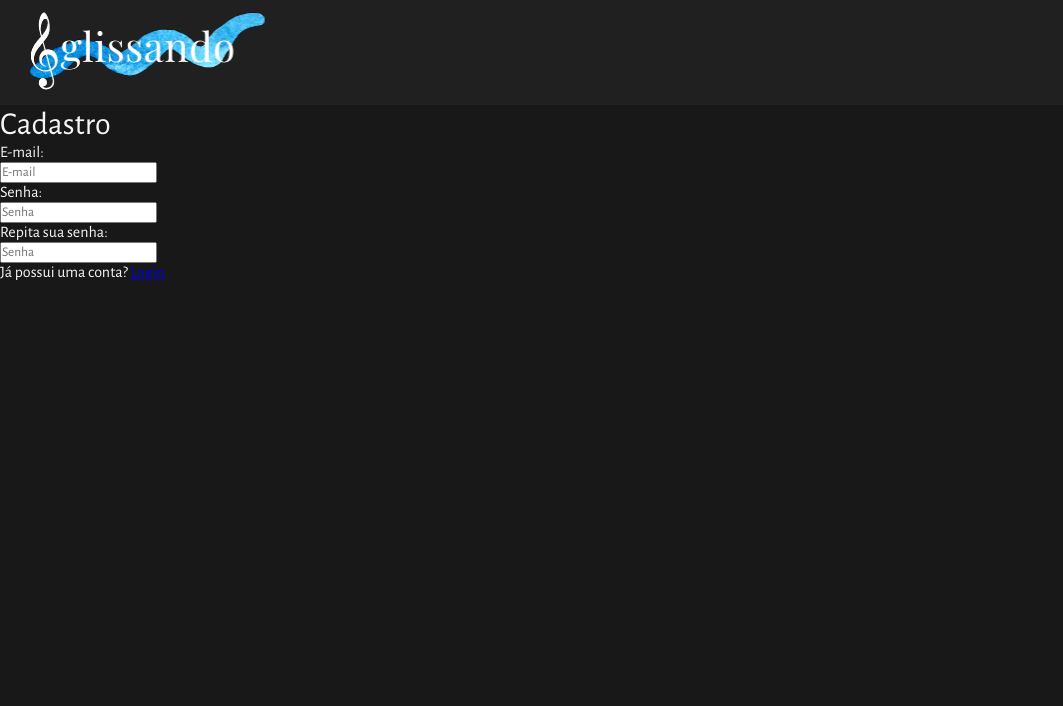
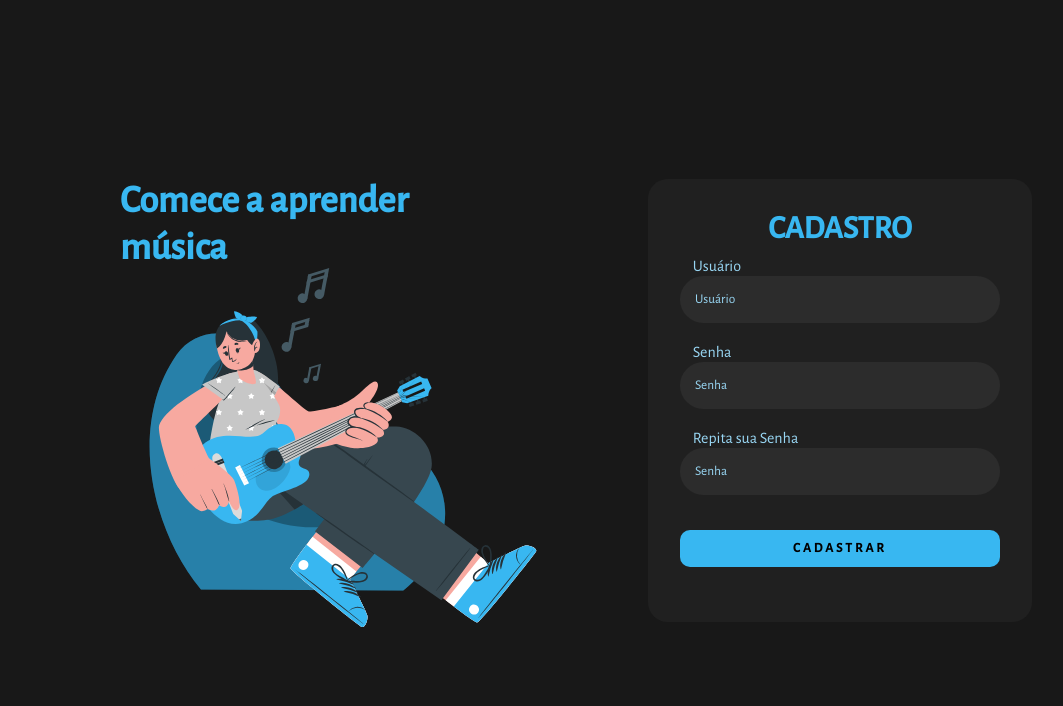
Before and after one commit to JukioNT/GlissandoHTMLCSS, a plain HTML site: page cadastro.html in a window 1280 px wide. Shown: the whole page, without its empty margins (0-1063 px from the left). Drawn offline with nearby package versions, Linux system fonts and the light colour scheme.

Commit message:
Login and Register complete

```diff
--- a/cadastro.html
+++ b/cadastro.html
@@ -7,61 +7,30 @@
     <link rel="stylesheet" href="css/style.css" />
     <title>Cadastro</title>
   </head>
-  <header>
-    <div class="login_logo">
-      <a href="./index.html"><img src="./img/Logo.png" alt="logo" /></a>
-    </div>
-  </header>
-
   <body>
-    <div class="login_login">
-      <h1>Cadastro</h1>
-    </div>
-    <section class="login_table">
-      <form action="#">
-        <div class="label">
-          <label for="Email">E-mail:</label>
+    <div class="main-login">
+      <div class="left-login">
+        <h1>Comece a aprender música</h1>
+        <img src="./img/menina violao.svg" class="left-login-image">
+      </div>
+      <div class="right-login">
+        <div class="form-login">
+          <h1>CADASTRO</h1>
+          <div class="textfield">
+            <label for="usuario">Usuário</label>
+            <input type="text" name="usuario" placeholder="Usuário">
+          </div>
+          <div class="textfield">
+            <label for="senha">Senha</label>
+            <input type="password" name="senha" placeholder="Senha">
+          </div>
+          <div class="textfield">
+            <label for="senha">Repita sua Senha</label>
+            <input type="password" name="senha" placeholder="Senha">
+          </div>
+          <button class="btn-login">Cadastrar</button>
         </div>
-        <div class="input">
-          <input
-            class="input"
-            type="text"
-            name="email"
-            placeholder="E-mail"
-            size="20"
-            required
-          />
-        </div>
-        <div class="label">
-          <label for="Senha">Senha:</label>
-        </div>
-        <div>
-          <input
-            class="input"
-            type="password"
-            name="senha"
-            placeholder="Senha"
-            size="20"
-            required
-          />
-        </div>
-        <div class="label">
-          <label for="Senha">Repita sua senha:</label>
-        </div>
-        <div>
-          <input
-            class="input"
-            type="password"
-            name="senha"
-            placeholder="Senha"
-            size="20"
-            required
-          />
-        </div>
-      </form>
-    </section>
-    <div>
-      <a>Já possui uma conta? </a><a class="conta" href="./login.html">Login</a>
+      </div>
     </div>
   </body>
 </html>
```
Also changed, not shown: login.html (+1 -1 lines), img/menina violao.svg (added).
